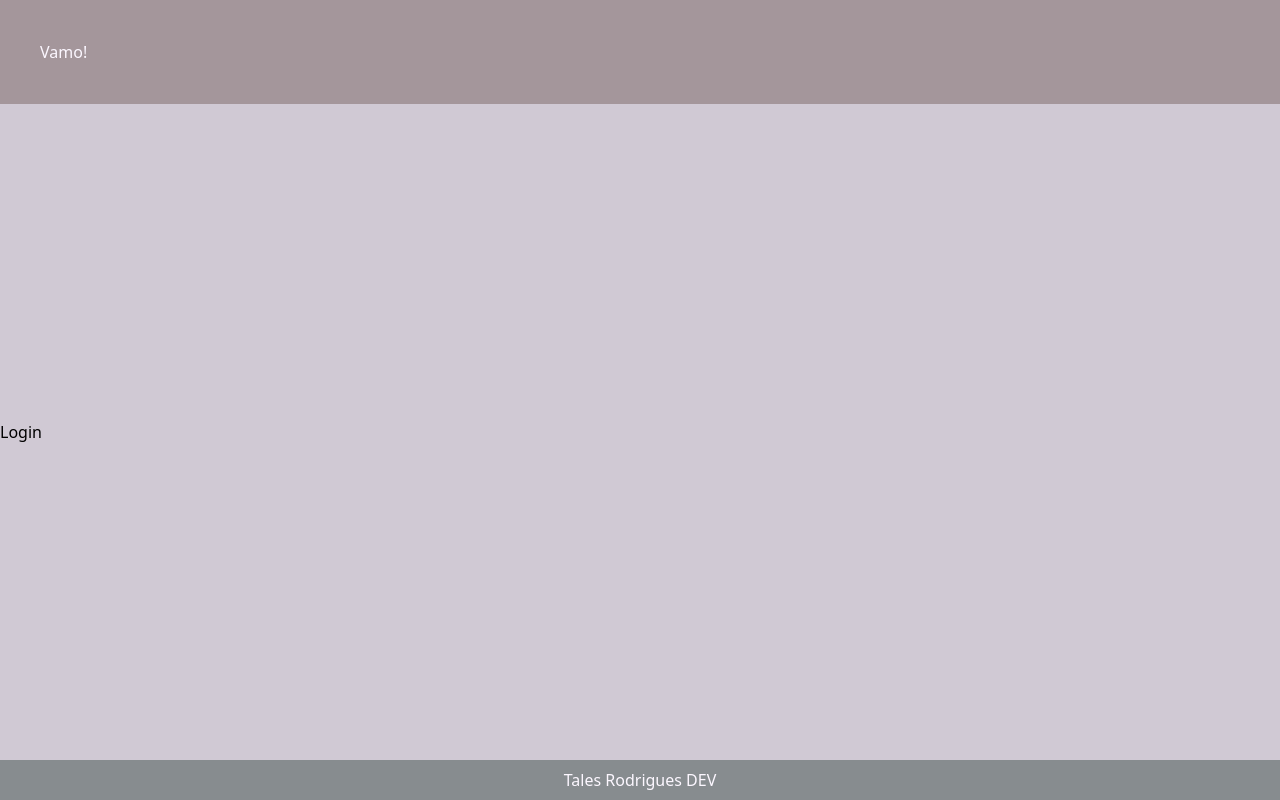
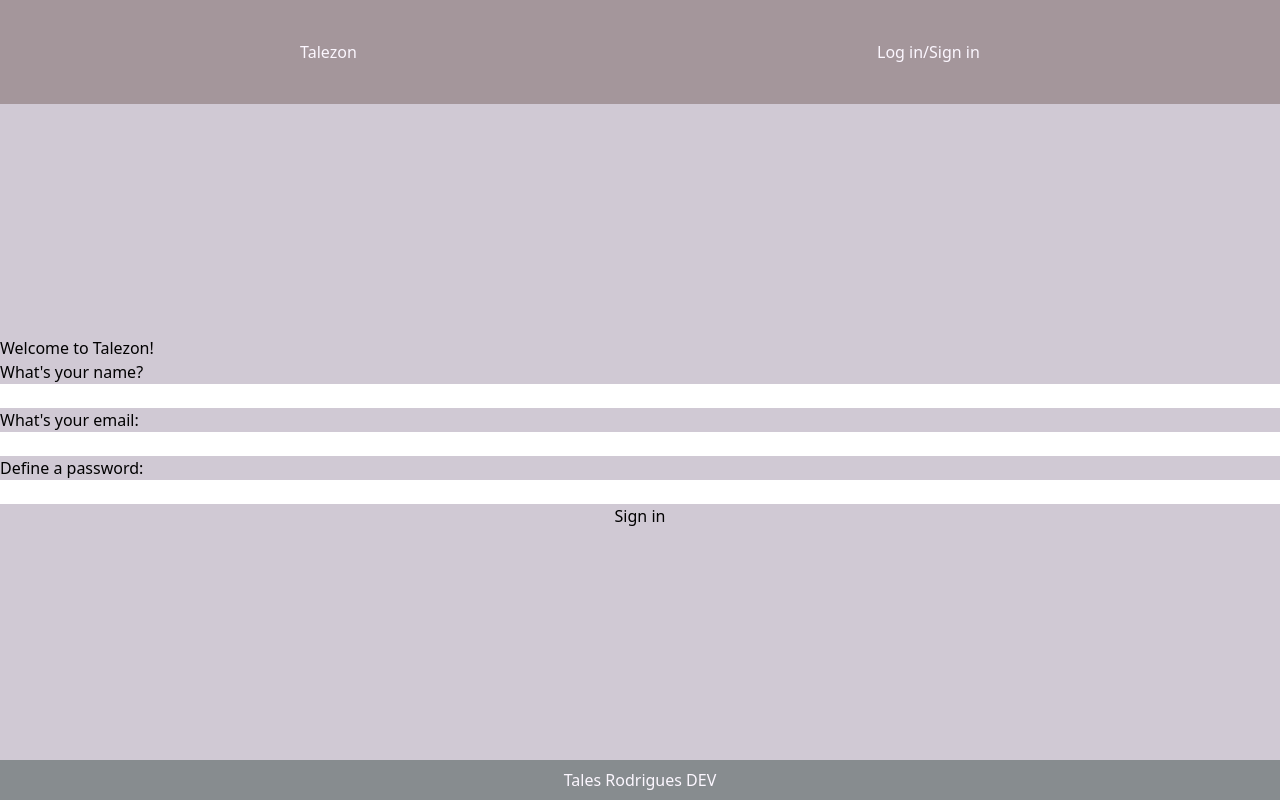
Before and after one commit to talesrodriguesDEV/talezon, a React (Create React App) app in the folder front-end/talezon/: page /login in a window 1280 px wide. Built offline with nearby package versions, Linux system fonts and the light colour scheme; no server answers.

Commit message:
Starting LogIn/SignIn mechanism

```diff
--- a/front-end/talezon/package.json
+++ b/front-end/talezon/package.json
@@ -6,16 +6,14 @@
     "@testing-library/jest-dom": "^5.16.5",
     "@testing-library/react": "^13.4.0",
     "@testing-library/user-event": "^13.5.0",
-    "bootstrap": "^5.2.2",
     "react": "^18.2.0",
-    "react-bootstrap": "^2.5.0",
     "react-dom": "^18.2.0",
     "react-router-dom": "^6.4.3",
     "react-scripts": "^5.0.1",
     "web-vitals": "^2.1.4"
   },
   "scripts": {
-    "start": "react-scripts start",
+    "start": "PORT=3001 react-scripts start",
     "build": "react-scripts build",
     "test": "react-scripts test",
     "eject": "react-scripts eject"
--- a/front-end/talezon/src/App.js
+++ b/front-end/talezon/src/App.js
@@ -11,16 +11,16 @@ import NotFound from './pages/NotFound';
 function App() {
 	return (
 		<ProductsProvider>
-			<Layout>
-				<BrowserRouter>
+			<BrowserRouter>
+				<Layout>
 					<Routes>
-						<Route path='/' element={ <Home /> } />
-						<Route path='/login' element={ <Login /> } />
-						<Route path='/cart' element={ <Cart /> } />
-						<Route path='*' element={ <NotFound /> } />
+						<Route path='/' element={<Home />} />
+						<Route path='/login' element={<Login />} />
+						<Route path='/cart' element={<Cart />} />
+						<Route path='*' element={<NotFound />} />
 					</Routes>
-				</BrowserRouter>
-			</Layout>
+				</Layout>
+			</BrowserRouter>
 		</ProductsProvider>
 	);
 }
--- a/front-end/talezon/src/components/Layout.js
+++ b/front-end/talezon/src/components/Layout.js
@@ -1,10 +1,15 @@
 import React from 'react';
-import PropTypes from 'prop-types';
+import { Link } from 'react-router-dom';
 
 export default function Layout({ children }) {
 	return (
 		<div className='min-h-screen flex flex-col justify-between bg-[#d0c9d4]'>
-			<header className='p-10 bg-[#A4969B] text-[#FCF7FF]'>Vamo!</header>
+			<header className='p-10 bg-[#A4969B] text-[#FCF7FF] flex justify-around'>
+				<h1>Talezon</h1>
+				<Link to='/login'>
+					Log in/Sign in
+				</Link>
+			</header>
 			<main>
 				{ children }
 			</main>
@@ -12,7 +17,3 @@ export default function Layout({ children }) {
 		</div>
 	);
 }
-
-Layout.propTypes = {
-	children: PropTypes.node.isRequired,
-};
--- a/front-end/talezon/src/context/ProductsProvider.js
+++ b/front-end/talezon/src/context/ProductsProvider.js
@@ -4,6 +4,13 @@ import ProductsContext from './ProductsContext';
 
 export default function ProductsProvider({ children }) {
 	const [allProducts, setAllProducts] = useState([]);
+	const [customerLoggedIn, setCustomerLoggedIn] = useState(false);
+	const [customerSignedIn, setCustomerSignedIn] = useState(false);
+	const [userInfo, setUserInfo] = useState({
+		name: '',
+		email: '',
+		password: '',
+	});
 
 	useEffect(() => {
 		// https://back-end-production-0be2.up.railway.app/
@@ -14,6 +21,11 @@ export default function ProductsProvider({ children }) {
 
 	const objectValue = {
 		allProducts,
+		customerLoggedIn,
+		setCustomerLoggedIn,
+		customerSignedIn,
+		setCustomerSignedIn,
+		userInfo, setUserInfo,
 	};
 
 	return (
--- a/front-end/talezon/src/pages/Home.js
+++ b/front-end/talezon/src/pages/Home.js
@@ -1,5 +1,4 @@
 import React, { useContext, useState } from 'react';
-import Form from 'react-bootstrap/Form';
 import Product from '../components/Product';
 import ProductsContext from '../context/ProductsContext';
 
@@ -13,7 +12,7 @@ export default function Home() {
 
 		const newFilteredProducts = allProducts
 			.filter(({ name }) => name.toUpperCase().includes(query))
-			.filter(({category_id}) => category_id === Number(category) || category === '0');
+			.filter(({ category_id }) => category_id === Number(category) || category === '0');
 
 		setFilteredProducts(newFilteredProducts);
 	};
@@ -21,7 +20,7 @@ export default function Home() {
 	const filterProductsByCategory = ({ target }) => {
 		setCategory(target.value);
 
-		const newFilteredProducts = target.value === '0' ? allProducts : allProducts.filter(({category_id}) => category_id === Number(target.value));
+		const newFilteredProducts = target.value === '0' ? allProducts : allProducts.filter(({ category_id }) => category_id === Number(target.value));
 
 		setFilteredProducts(newFilteredProducts);
 		document.querySelector('#search-input').value = '';
@@ -29,11 +28,10 @@ export default function Home() {
 
 	return (
 		<div className='flex flex-col items-center justify-around'>
-			<Form className='w-1/3'>
-				<Form.Group className='flex flex-col'>
-					<Form.Label>What do you need today?</Form.Label>
-					<Form.Control type='text' id='search-input' onChange={filterProducts} />
-					<Form.Select onChange={filterProductsByCategory}>
+			<form className='flex flex-col w-1/3'>
+				<label>What do you need today?</label>
+				<input type='text' id='search-input' onChange={filterProducts} />
+				<select onChange={filterProductsByCategory}>
 					<option value='0'>All</option>
 					<option value='1'>Clothes</option>
 					<option value='2'>Food</option>
@@ -41,9 +39,8 @@ export default function Home() {
 					<option value='4'>Electronics</option>
 					<option value='5'>Musical Instruments</option>
 					<option value='6'>Sporting Goods</option>
-					</Form.Select>
-				</Form.Group>
-			</Form>
+				</select>
+			</form>
 			<div className='w-full flex flex-wrap justify-center'>
 				{filteredProducts.map((product, index) => <Product key={index} product={product} />)}
 			</div>
--- a/front-end/talezon/src/pages/LogIn.js
+++ b/front-end/talezon/src/pages/LogIn.js
@@ -1,9 +1,49 @@
-import React from 'react';
+import React, { useContext } from 'react';
+import ProductsContext from '../context/ProductsContext';
 
 export default function Login() {
+	const { customerSignedIn, setCustomerSignedIn, userInfo, setUserInfo } = useContext(ProductsContext);
+	const { name, email, password } = userInfo;
+
+	const doLogIn = () => {
+
+	};
+
+	const doSignIn = () => {
+
+	}
+
+	const loginForm = () => (
+		<form className='flex flex-col' onSubmit={ doLogIn }>
+			<h1>Welcome back, {name}!</h1>
+			<label>Email: </label>
+			<input type='email' />
+			<label>Password: </label>
+			<input type='password' />
+			<button type='submit'>
+				Log in
+			</button>
+		</form>
+	);
+
+	const signInForm = () => (
+		<form className='flex flex-col' onSubmit={ doSignIn }>
+			<h1>Welcome to Talezon!</h1>
+			<label>What's your name? </label>
+			<input type='text' />
+			<label>What's your email: </label>
+			<input type='email' />
+			<label>Define a password: </label>
+			<input type='password' />
+			<button type='submit'>
+				Sign in
+			</button>
+		</form>
+	);
+
 	return (
 		<div>
-      Login
+			{customerSignedIn ? loginForm() : signInForm()}
 		</div>
 	);
 }
```
Also changed, not shown: 1 other file (tests, documents, lock files or other folders). Lines whose indentation alone changed are shown as unchanged.
